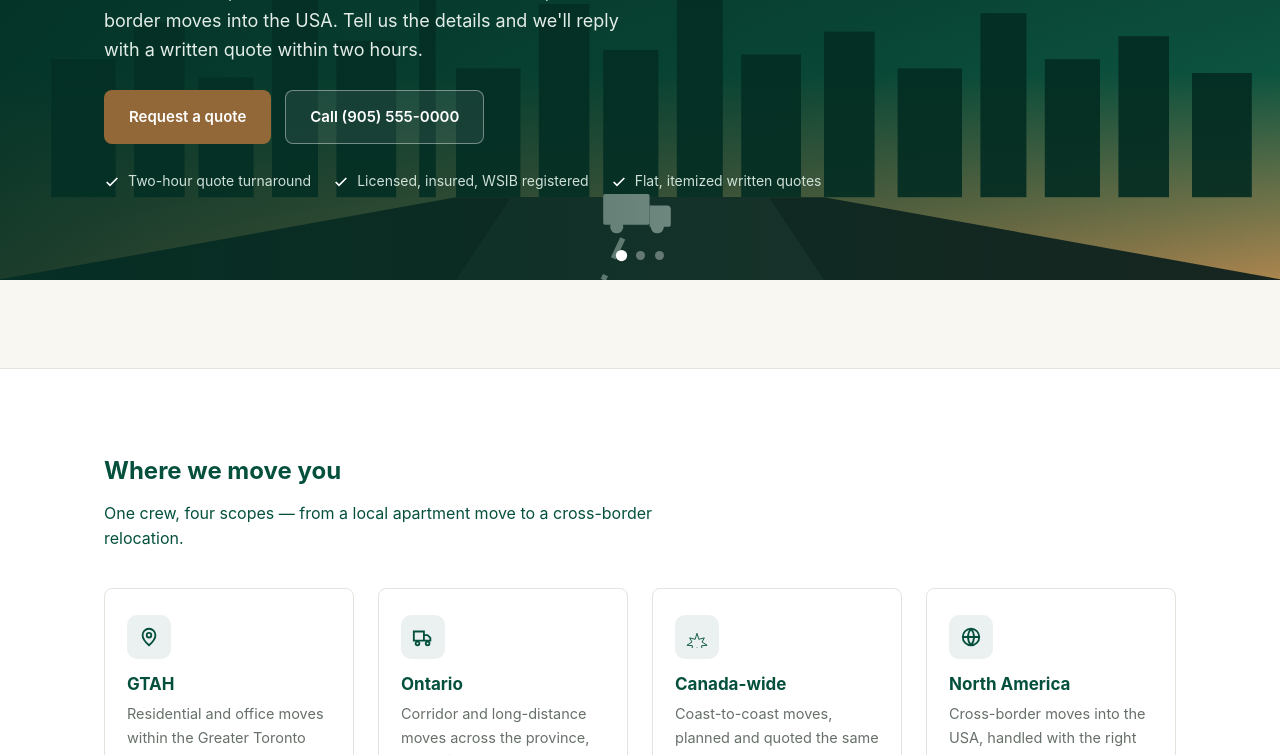
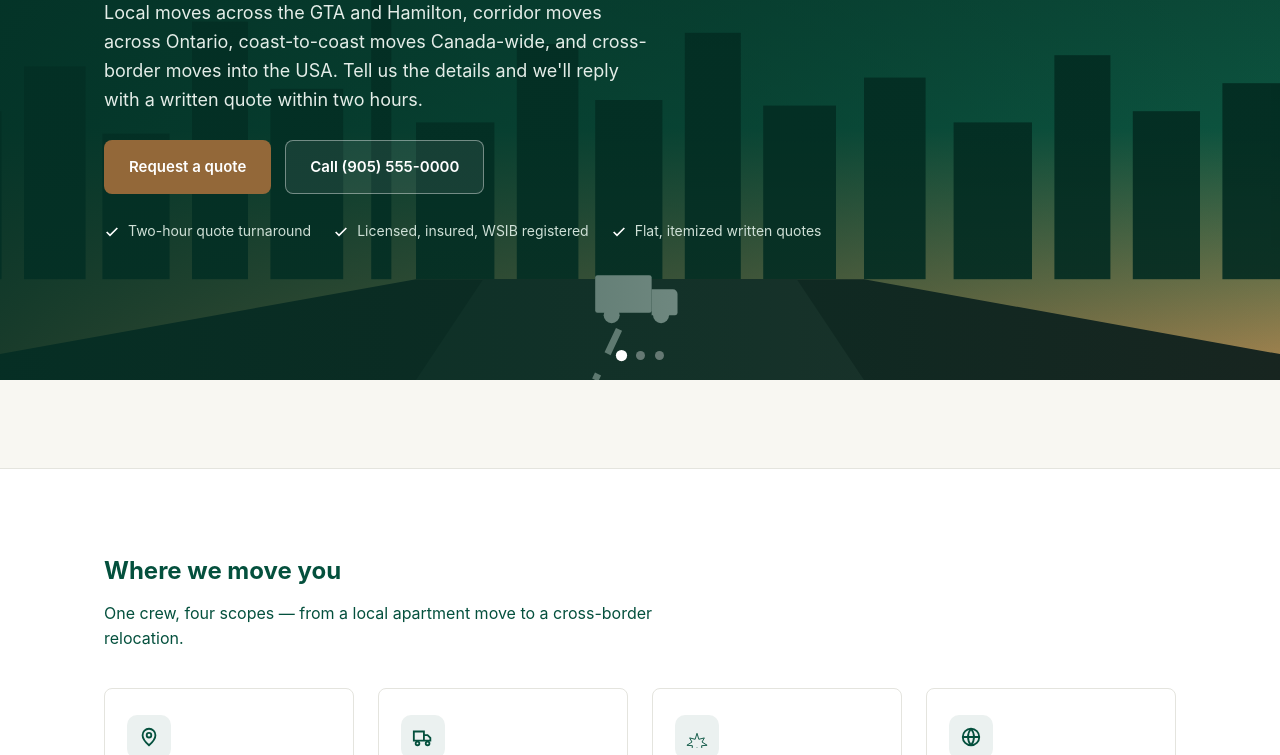
Before and after one commit to folorunshoogunshakin/gtahmovers-website, a website: page public/index.html in a window 1280 px wide. Shown: the part 345-1100 px from the top of the page. Drawn offline with Linux system fonts and the light colour scheme.

Commit message:
Update styles.css

```diff
--- a/public/styles.css
+++ b/public/styles.css
@@ -63,8 +63,7 @@ nav.primary a.cta { background: var(--green); color: #fff; padding: 10px 18px; b
 .hero-notes svg { width: 16px; height: 16px; flex: none; }
 
 /* Hero carousel */
-.hero-carousel { position: relative; width: 100%; min-height: 620px; }
-.hero-carousel { position: relative; width: 100%; min-height: 460px; }
+.hero-carousel { position: relative; width: 100%; min-height: 560px; }
 .hero-slide {
   position: absolute; inset: 0; display: flex; align-items: center;
   opacity: 0; visibility: hidden; transition: opacity 0.9s ease;
@@ -72,7 +71,7 @@ nav.primary a.cta { background: var(--green); color: #fff; padding: 10px 18px; b
 }
 .hero-slide.active { opacity: 1; visibility: visible; pointer-events: auto; }
 .hero-slide svg.hero-scene { position: absolute; inset: 0; width: 100%; height: 100%; }
-.hero-slide img.hero-scene { position: absolute; inset: 0; width: 100%; height: 100%; object-fit: cover; }
+.hero-slide img.hero-scene { position: absolute; inset: 0; width: 100%; height: 100%; object-fit: contain; background: #04503D; }
 .hero-overlay {
   position: absolute; inset: 0;
   background: linear-gradient(90deg, rgba(3,48,37,0.88) 0%, rgba(3,48,37,0.55) 55%, rgba(3,48,37,0.15) 100%);
```
